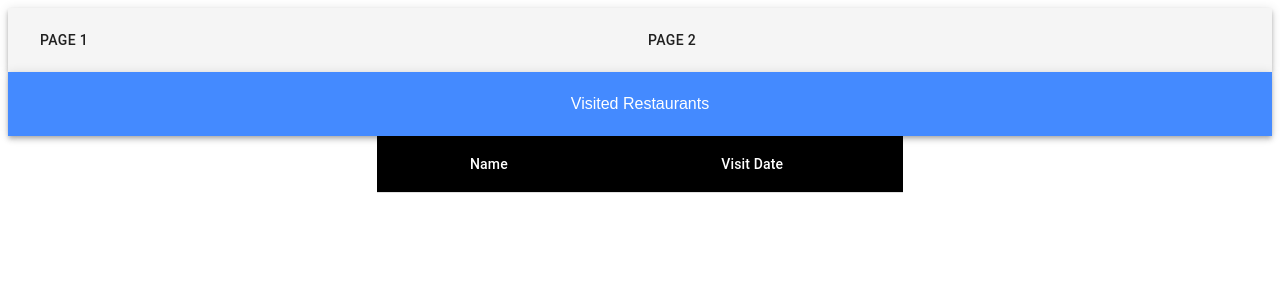
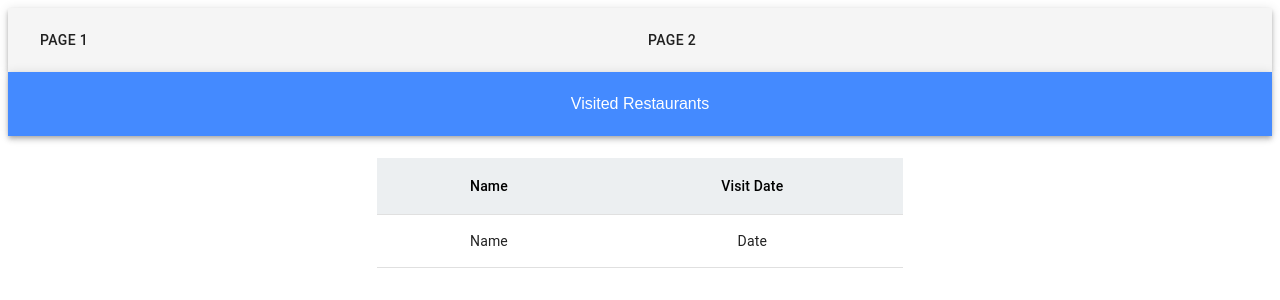
Before and after one commit to GhidaMaalouf/restaurant-fe-reactJs, a React (Create React App) app: page / in a window 1280 px wide. Both pictures are taken after a click on the button "PAGE 2". Shown: the top 300 px of the page. Built offline with nearby package versions, Linux system fonts and the light colour scheme.

Commit message:
Add ModalDialog, Fix VisitedTable

```diff
--- a/package.json
+++ b/package.json
@@ -8,6 +8,7 @@
     "@testing-library/jest-dom": "^5.11.6",
     "@testing-library/react": "^11.2.2",
     "@testing-library/user-event": "^12.2.2",
+    "axios": "^0.21.0",
     "react": "^17.0.1",
     "react-dom": "^17.0.1",
     "react-redux": "^7.2.2",
--- /dev/null
+++ b/src/components/ModalDialog.js
@@ -0,0 +1,76 @@
+import Dialog from '@material-ui/core/Dialog';
+import Grid from '@material-ui/core/Grid';
+import Typography from '@material-ui/core/Typography';
+import { withStyles } from '@material-ui/core/styles';
+import MuiDialogTitle from '@material-ui/core/DialogTitle';
+import MuiDialogContent from '@material-ui/core/DialogContent';
+import IconButton from '@material-ui/core/IconButton';
+import CloseIcon from '@material-ui/icons/Close';
+
+function ModalDialog(){
+	const styles = (theme) => ({
+  		root: {
+    		margin: 0,
+    		padding: theme.spacing(3),
+  		}
+
+	});
+	const Content = withStyles((theme) => ({
+  		root: {
+    			padding: theme.spacing(2),
+  				},
+		}))(MuiDialogContent);
+
+	const Title = withStyles(styles)((props) => {
+  	const { children, classes, onClose, ...other } = props;
+  		return (
+    		<MuiDialogTitle disableTypography className={classes.root} {...other}>
+      		<Typography variant="h6"></Typography>
+        	<IconButton aria-label="close" >
+          	<CloseIcon />
+        	</IconButton>
+
+    	</MuiDialogTitle>
+  		);
+	});
+
+	return(
+
+	<Dialog  maxWidth="lg" aria-labelledby="customized-dialog-title" >
+        <Title></Title>
+          <Content>
+                <Grid container spacing={5}>
+                  	<Grid item xs={12} sm={8} >
+                  	<img />
+                </Grid>
+
+                <Grid item xs={12} sm={4}>
+                  <Typography variant="h4" component="h4">
+                    NAME
+                  </Typography>
+                  <br/>
+                  <Typography >
+                    	Type: LEBANESE
+                  </Typography>
+                  <br/>
+                  <Typography gutterBottom>
+                    	Average Cost for Two: 50
+                  </Typography>
+                  <br/>
+                  <Typography gutterBottom>
+                    	Address: ZAHLE
+                  </Typography>
+                  <br/>
+                  <Typography gutterBottom>
+                    Phone Number: '08888888'
+                  </Typography>
+                  <br/>
+                </Grid>
+            </Grid>
+        </Content>
+    </Dialog>
+
+	)
+ }
+
+ export default ModalDialog;
--- a/src/components/Page1.js
+++ b/src/components/Page1.js
@@ -1,6 +1,7 @@
 import React from 'react';
 import SearchBar from'./SearchBar';
 import RestaurantContainer from './RestaurantContainer';
+import ModalDialog from './ModalDialog';
 
 function Page1(){
     return(
--- a/src/components/Page2.js
+++ b/src/components/Page2.js
@@ -11,6 +11,7 @@ function Page2(){
 					Visited Restaurants
 				</Toolbar>
 			</AppBar>
+			<br/>
 			<VisitedTable/>
 		</div>
 
--- a/src/components/VisitedTable.js
+++ b/src/components/VisitedTable.js
@@ -15,13 +15,23 @@ import { withStyles } from '@material-ui/core/Styles';
 function VisitedTable(){
 	const Cell = withStyles((theme) => ({
           head: {
-    backgroundColor: "black",
-    color: "white",
+                    backgroundColor: "#eceff1",
+                    color: "black",
                 },
             body: {
                     fontSize: 14,
                   },
         }))(TableCell);
+
+    const Row =withStyles((theme)=>({
+        root: {
+            '&:nth-of-type(odd)' : {
+                backgroundColor:'white',
+
+            },
+        },
+        }))(TableRow);
+
 	return(
 		<div>
              <Grid container justify="center">
@@ -36,7 +46,12 @@ function VisitedTable(){
                         		</TableRow>
                         	</TableHead>
                         	<TableBody>
-
+                            	<Row>
+                                    <Cell align="center"> Name
+                                    </Cell>
+                                    <Cell align="center"> Date
+                                    </Cell>
+                                </Row>
                         	</TableBody>
                     	</Table>
                 	</TableContainer>
```
Also changed, not shown: 1 other file (tests, documents, lock files or other folders). Lines whose indentation alone changed are shown as unchanged.
